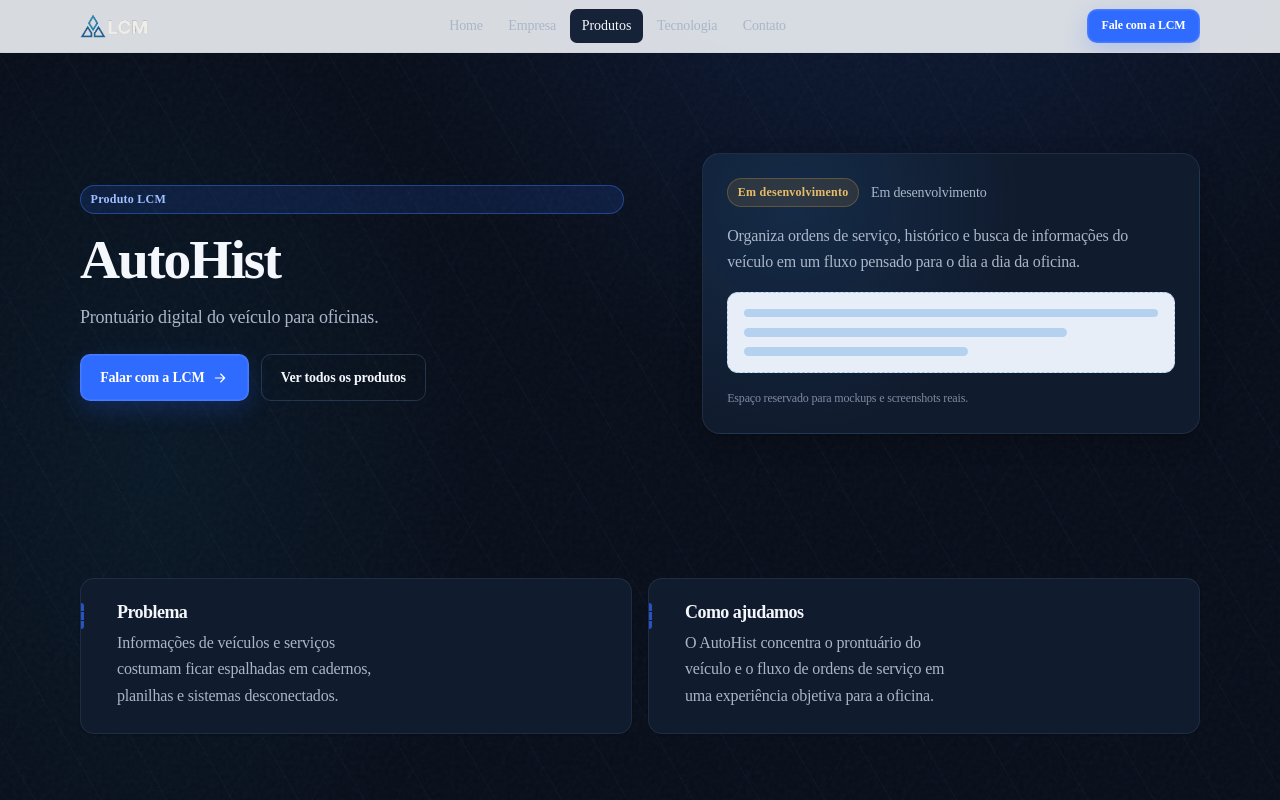
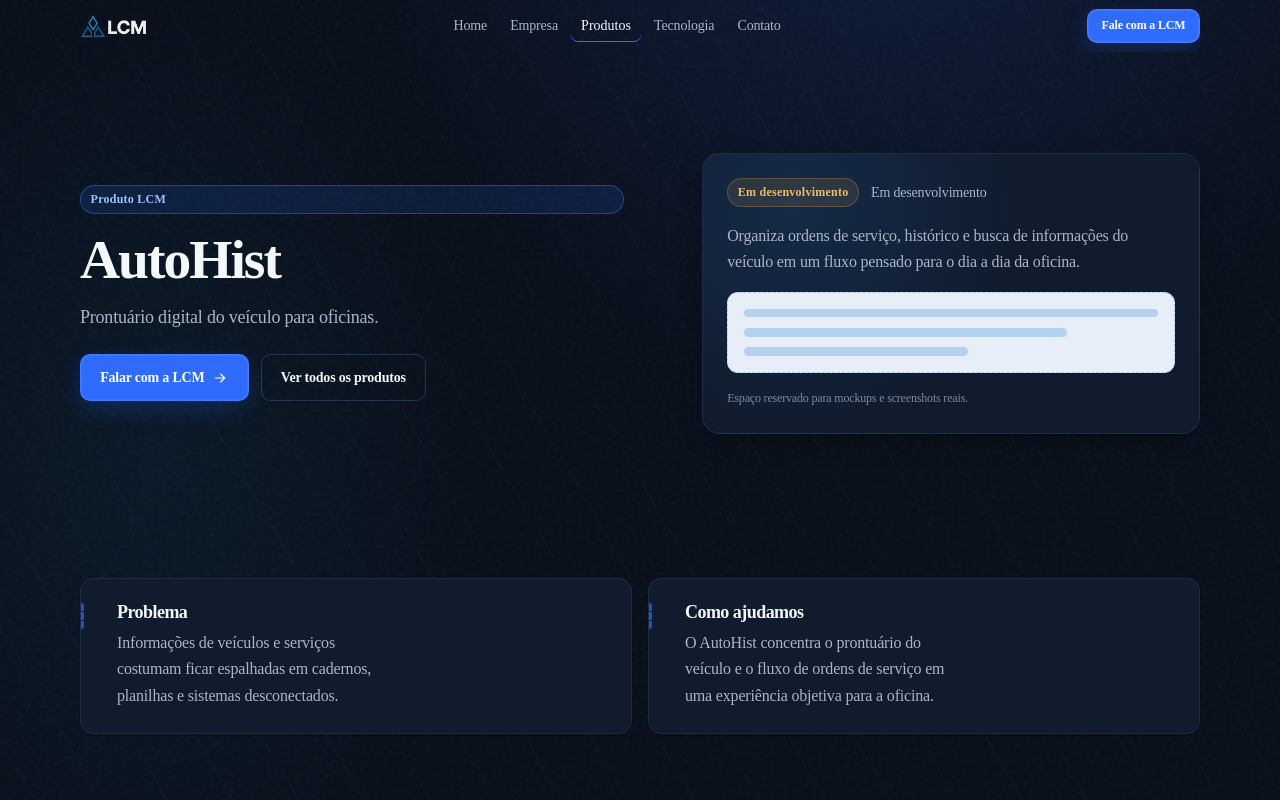
Before and after one commit to LCM-ENTERPRISE-LTDA/Site-LCM, a Next.js app in the folder site/: page /produtos/autohist in a window 1280 px wide. Shown: the top 800 px of the page. Built offline with nearby package versions, Linux system fonts and the light colour scheme; no server answers.

Commit message:
refactor: align header and home with dark brand system
Use the official LCM wordmark in a translucent sticky header and replace the light PageHero with the dark home composition.

Co-authored-by: Cursor <cursoragent@cursor.com>

```diff
--- a/site/src/components/brand/Logo.module.css
+++ b/site/src/components/brand/Logo.module.css
@@ -8,7 +8,7 @@
 }
 
 .link:hover {
-  opacity: 0.9;
+  opacity: 0.88;
   color: inherit;
 }
 
@@ -24,7 +24,7 @@
   width: auto !important;
   height: 1.375rem !important;
   max-height: 1.375rem;
-  max-width: 7rem;
+  max-width: 7.25rem;
   object-fit: contain;
 }
 
@@ -36,6 +36,6 @@
   .image {
     height: 1.5rem !important;
     max-height: 1.5rem;
-    max-width: 7.5rem;
+    max-width: 7.75rem;
   }
 }
--- a/site/src/components/brand/Logo.tsx
+++ b/site/src/components/brand/Logo.tsx
@@ -10,19 +10,21 @@ type LogoProps = {
   priority?: boolean;
 };
 
-/** Official logo — cropped for header (no square padding). */
+/**
+ * Official LCM mark: triad + wordmark "LCM" (no Enterprise).
+ * Dark-ready transparent PNG derived from the approved file.
+ */
 export function Logo({ className, href = "/", priority = false }: LogoProps) {
   const mark = (
     <span className={cn(styles.wrap, className)}>
       <Image
-        src="/brand/lcm-logo-header.png"
-        alt={siteConfig.name}
-        width={120}
-        height={42}
+        src="/brand/lcm-logo-dark.png"
+        alt={siteConfig.shortName}
+        width={140}
+        height={50}
         className={styles.image}
         priority={priority}
         sizes="120px"
-        style={{ width: "auto", height: "100%" }}
       />
     </span>
   );
@@ -30,7 +32,7 @@ export function Logo({ className, href = "/", priority = false }: LogoProps) {
   if (!href) return mark;
 
   return (
-    <Link href={href} className={styles.link} aria-label={`${siteConfig.name} — início`}>
+    <Link href={href} className={styles.link} aria-label={`${siteConfig.shortName} — início`}>
       {mark}
     </Link>
   );
--- a/site/src/components/layout/Header.module.css
+++ b/site/src/components/layout/Header.module.css
@@ -2,9 +2,18 @@
   position: sticky;
   top: 0;
   z-index: var(--z-header);
-  backdrop-filter: saturate(1.15) blur(16px);
-  background: color-mix(in srgb, var(--neutral-0) 88%, transparent);
-  border-bottom: var(--border-width) solid var(--color-border);
+  background: transparent;
+  border-bottom: var(--border-width) solid transparent;
+  transition:
+    background-color var(--duration-normal) var(--ease-standard),
+    border-color var(--duration-normal) var(--ease-standard),
+    backdrop-filter var(--duration-normal) var(--ease-standard);
+}
+
+.scrolled {
+  backdrop-filter: saturate(1.1) blur(14px);
+  background: color-mix(in srgb, var(--background-elevated) 78%, transparent);
+  border-bottom-color: var(--color-border);
 }
 
 .bar {
@@ -33,20 +42,19 @@
   height: 2rem;
   border-radius: var(--radius-triad);
   border: var(--border-width) solid var(--color-border);
-  background: var(--color-surface);
+  background: color-mix(in srgb, var(--color-surface) 55%, transparent);
   display: inline-grid;
   place-content: center;
   gap: 4px;
   cursor: pointer;
-  box-shadow: var(--shadow-xs);
   transition:
     border-color var(--duration-fast) var(--ease-standard),
-    box-shadow var(--duration-fast) var(--ease-standard);
+    background-color var(--duration-fast) var(--ease-standard);
 }
 
 .toggle:hover {
-  border-color: color-mix(in srgb, var(--color-brand) 25%, var(--color-border));
-  box-shadow: var(--shadow-sm);
+  border-color: color-mix(in srgb, var(--color-brand) 35%, var(--color-border));
+  background: var(--color-surface);
 }
 
 .toggle span:not(.sr-only) {
--- a/site/src/components/layout/Header.tsx
+++ b/site/src/components/layout/Header.tsx
@@ -14,6 +14,7 @@ import styles from "./Header.module.css";
 export function Header() {
   const pathname = usePathname();
   const [open, setOpen] = useState(false);
+  const [scrolled, setScrolled] = useState(false);
   const menuId = useId();
   const toggleRef = useRef<HTMLButtonElement | null>(null);
 
@@ -40,10 +41,19 @@ export function Header() {
     return () => window.removeEventListener("keydown", onKeyDown);
   }, [open]);
 
+  useEffect(() => {
+    const onScroll = () => {
+      setScrolled(window.scrollY > 16);
+    };
+    onScroll();
+    window.addEventListener("scroll", onScroll, { passive: true });
+    return () => window.removeEventListener("scroll", onScroll);
+  }, []);
+
   return (
-    <header className={styles.header}>
+    <header className={cn(styles.header, scrolled && styles.scrolled)}>
       <Container className={styles.bar}>
-        <Logo />
+        <Logo priority />
 
         <DesktopNavigation items={primaryNav} currentPath={pathname} />
 
--- a/site/src/components/navigation/DesktopNavigation.module.css
+++ b/site/src/components/navigation/DesktopNavigation.module.css
@@ -6,14 +6,14 @@
   list-style: none;
   display: flex;
   align-items: center;
-  gap: 0.2rem;
+  gap: 0.15rem;
 }
 
 .link {
   display: inline-flex;
   align-items: center;
-  min-height: 2.15rem;
-  padding: 0.35rem 0.7rem;
+  min-height: 2rem;
+  padding: 0.3rem 0.65rem;
   border-radius: var(--radius-sm);
   color: var(--color-text-muted);
   text-decoration: none;
@@ -22,15 +22,18 @@
   cursor: pointer;
   font-weight: 500;
   font-size: var(--text-sm);
-  transition:
-    color var(--duration-fast) var(--ease-standard),
-    background-color var(--duration-fast) var(--ease-standard);
+  transition: color var(--duration-fast) var(--ease-standard);
 }
 
-.link:hover,
+.link:hover {
+  color: var(--color-text);
+  background: transparent;
+}
+
 .active {
   color: var(--color-text);
-  background: var(--color-surface-muted);
+  background: transparent;
+  box-shadow: inset 0 -1px 0 var(--color-brand);
 }
 
 .dropdown {
@@ -44,7 +47,8 @@
   min-width: 14.5rem;
   border: var(--border-width) solid var(--color-border);
   border-radius: var(--radius-md);
-  background: var(--color-surface);
+  background: color-mix(in srgb, var(--background-elevated) 94%, transparent);
+  backdrop-filter: blur(12px);
   box-shadow: var(--shadow-md);
   padding: var(--space-2);
 }
```
Also changed, not shown: site/src/app/page.tsx (+8 -28 lines), site/src/content/institutional.ts (+13 -11 lines).
